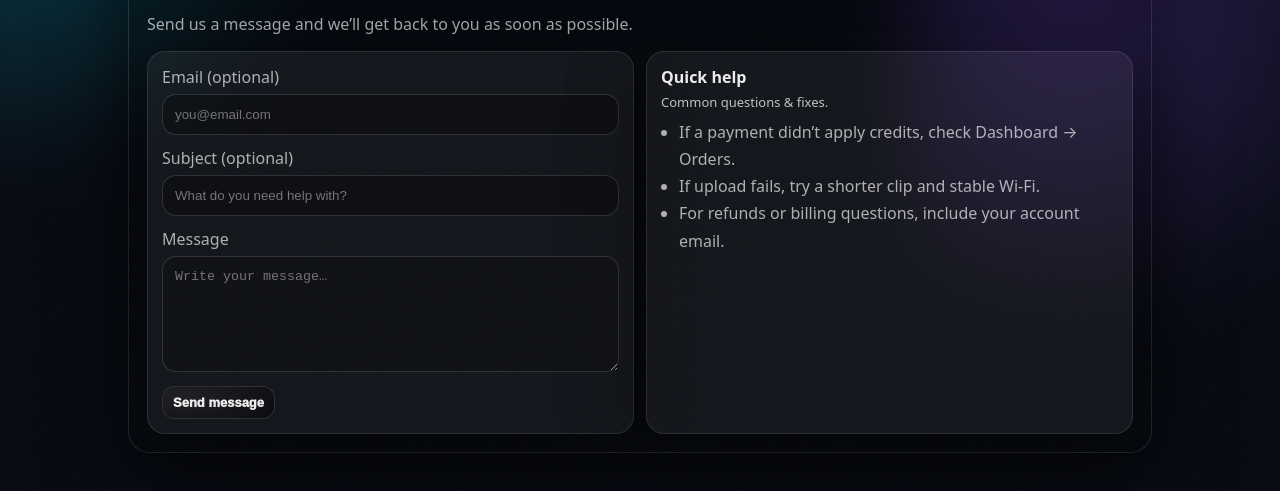
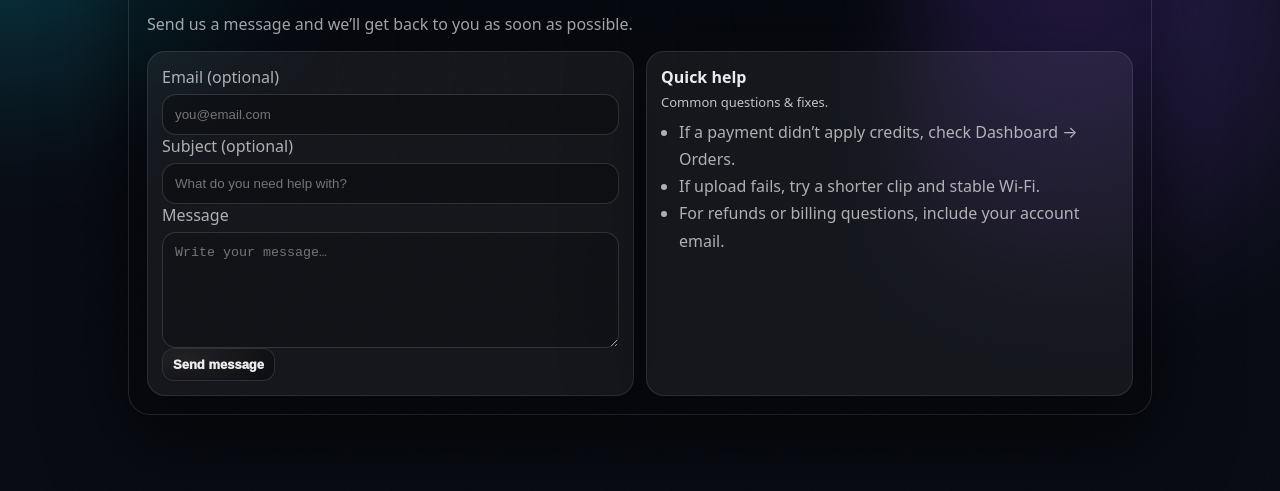
Before and after one commit to Zaza4real/homepage, a website: page support.html in a window 1280 px wide. Shown: the part 205-696 px from the top of the page. Drawn offline with Linux system fonts and the light colour scheme.

Commit message:
Add files via upload

```diff
--- a/support.html
+++ b/support.html
@@ -38,24 +38,24 @@
       <h2>Support</h2>
       <p class="muted" style="max-width: 860px;">Send us a message and we’ll get back to you as soon as possible.</p>
 
-      <div class="grid2" style="margin-top: 14px;">
+      <div class="grid2" >
         <div class="card" style="padding: 14px;">
           <div class="field">
             <label class="muted" for="supportEmail">Email (optional)</label>
             <input class="input" id="supportEmail" type="email" placeholder="you@email.com" autocomplete="email" />
           </div>
 
-          <div class="field" style="margin-top: 12px;">
+          <div class="field" >
             <label class="muted" for="supportSubject">Subject (optional)</label>
             <input class="input" id="supportSubject" type="text" placeholder="What do you need help with?" />
           </div>
 
-          <div class="field" style="margin-top: 12px;">
+          <div class="field" >
             <label class="muted" for="supportMessage">Message</label>
             <textarea class="input" id="supportMessage" rows="6" placeholder="Write your message…"></textarea>
           </div>
 
-          <div class="actions" style="margin-top: 14px;">
+          <div class="actions" >
             <button class="btnPrimary" id="btnSupportSend" type="button">
               <span class="btnLabel" id="btnSupportLabel">Send message</span>
               <span class="btnGlow"></span>
```
